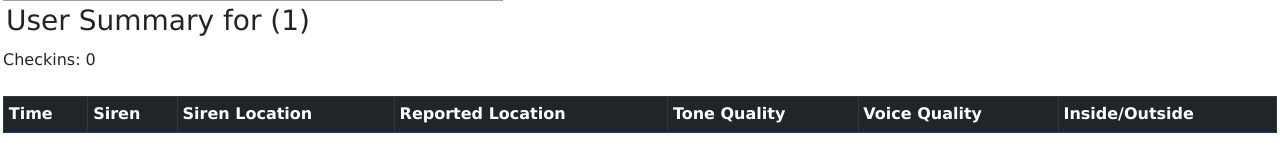
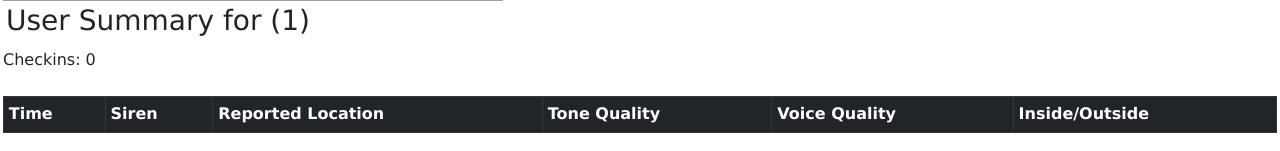
Before and after one commit to JenDanRepo/sirens, a PHP site: page /maps.php?callsign=1 in a window 1280 px wide. Shown: the part 774-925 px from the top of the page. Run offline with PHP 8.4, Linux system fonts and the light colour scheme; tables that the repository leaves empty or names only in its code hold one stand-in row (values such as "Sample post"); data that the repository does not hold is empty; a stand-in replaces the project's code that opens the database connection; some libraries are stand-ins or nearby versions; grey boxes are pictures that could not be loaded.

Commit message:
Maps now link to siren pages

```diff
--- a/maps.php
+++ b/maps.php
@@ -213,7 +213,9 @@ Green = Checked in by this callsign, Yellow = Checked in by someone, Red = Check
             $voicequality = $row['voicequality'];
             $insideout = $row['insideout'];
 
-            $datastring = $datastring."<tr><td>$entry_time</td> <td>$siren</td> <td>Siren Location</td> <td>$location</td> <td>$tonequality</td> <td>$voicequality</td><td>$insideout</td></tr>";
+            // $datastring = $datastring."<tr><td>$entry_time</td> <td>$siren</td> <td>Siren Location</td> <td>$location</td> <td>$tonequality</td> <td>$voicequality</td><td>$insideout</td></tr>";
+            // $datastring = $datastring."<tr><td>$entry_time</td> <td>$siren</td> <td>$location</td> <td>$tonequality</td> <td>$voicequality</td><td>$insideout</td></tr>";
+            $datastring = $datastring. "<tr><td>$entry_time</td> <td><a href=\"siren.php?number=" . $siren . "\">$siren</a></td> <td>$location</td> <td>$tonequality</td> <td>$voicequality</td><td>$insideout</td></tr>";
         }
 
         echo "<h3>User Summary for $user ($callsign)</h3>";
@@ -222,7 +224,9 @@ Green = Checked in by this callsign, Yellow = Checked in by someone, Red = Check
         echo '<table class="table table-sm">';
         echo '<thead class="thead-dark">';
         echo '<tr>';
-        echo "<th>Time</th> <th>Siren</th> <th>Siren Location</th> <th>Reported Location</th> <th>Tone Quality</th> <th>Voice Quality</th> <th>Inside/Outside</th>";
+        // echo "<th>Time</th> <th>Siren</th> <th>Siren Location</th> <th>Reported Location</th> <th>Tone Quality</th> <th>Voice Quality</th> <th>Inside/Outside</th>";
+        echo "<th>Time</th> <th>Siren</th> <th>Reported Location</th> <th>Tone Quality</th> <th>Voice Quality</th> <th>Inside/Outside</th>";
+
         echo '<tr>';
         echo "$datastring";
         echo "</table>";
```
